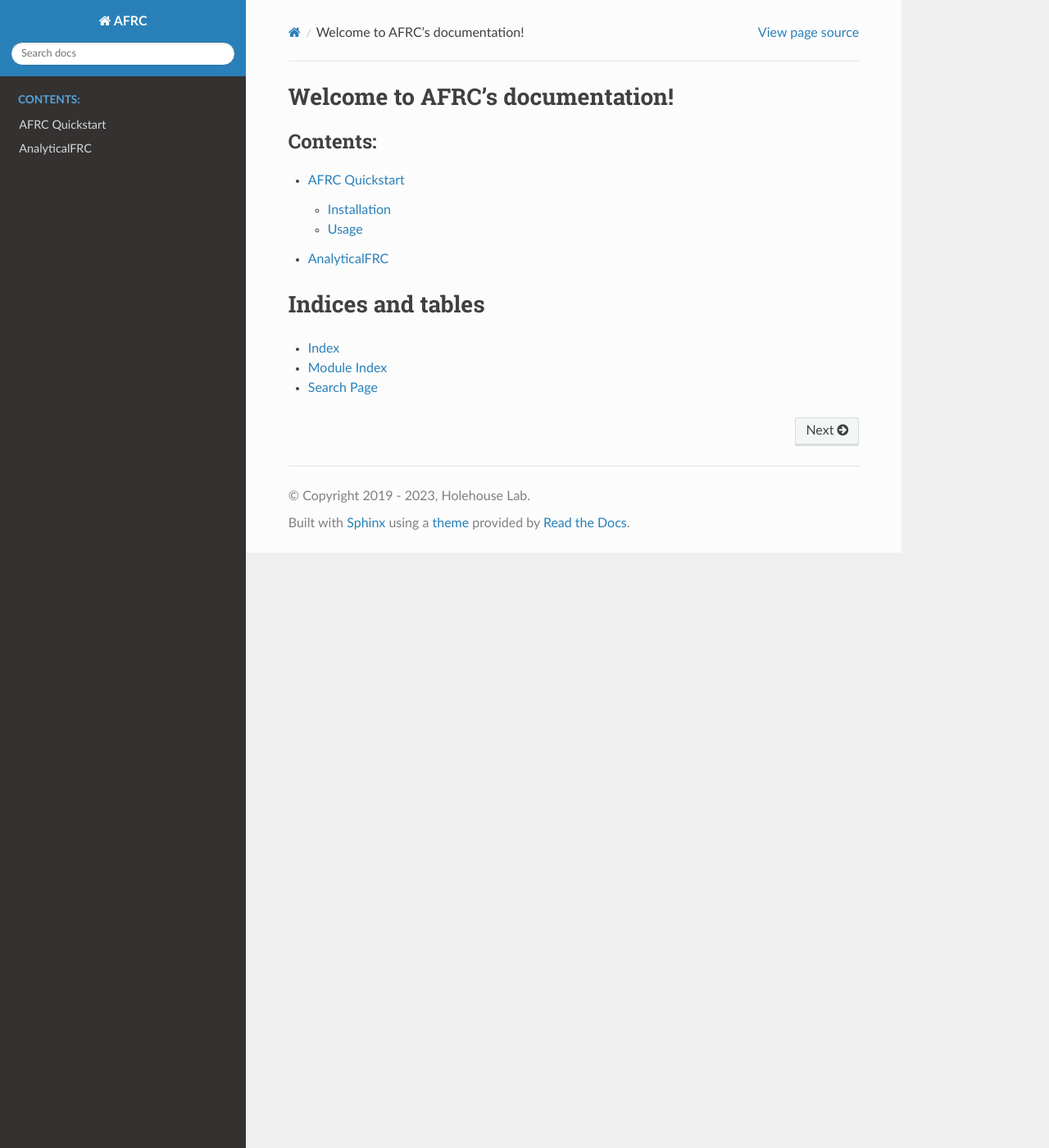
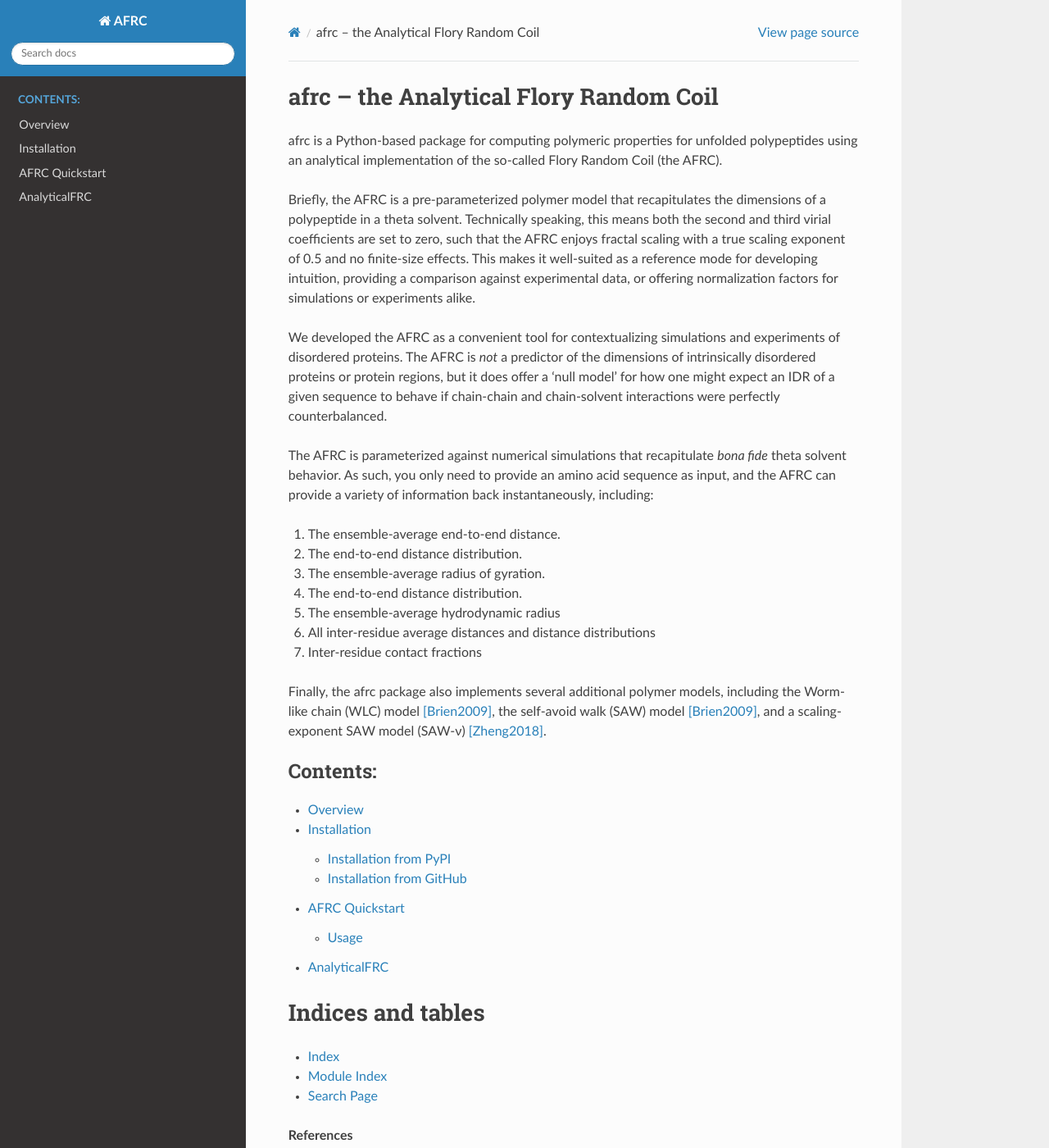
Before and after one commit to idptools/afrc, a Sphinx documentation site: the page built from docs/index.rst, in a window 1280 px wide and 1400 px high. Shown: the whole window at 82% size. Built offline with Sphinx 7.4.7 and the Read the Docs theme 2.0.0, drawn with Linux system fonts in a browser that asks for light colours; some of the changed text lies outside the part shown.

Commit message:
Major overhaul and update of docs

```diff
--- a/docs/index.rst
+++ b/docs/index.rst
@@ -3,14 +3,35 @@
    You can adapt this file completely to your liking, but it should at least
    contain the root `toctree` directive.
 
-Welcome to AFRC's documentation!
+afrc – the Analytical Flory Random Coil
 =========================================================
+afrc is a Python-based package for computing polymeric properties for unfolded polypeptides using an analytical implementation of the so-called Flory Random Coil (the AFRC).
+
+Briefly, the AFRC is a pre-parameterized polymer model that recapitulates the dimensions of a polypeptide in a theta solvent. Technically speaking, this means both the second and third virial coefficients are set to zero, such that the AFRC enjoys fractal scaling with a true scaling exponent of 0.5 and no finite-size effects. This makes it well-suited as a reference mode for developing intuition, providing a comparison against experimental data, or offering normalization factors for simulations or experiments alike.
+
+We developed the AFRC as a convenient tool for contextualizing simulations and experiments of disordered proteins. The AFRC is *not* a predictor of the dimensions of intrinsically disordered proteins or protein regions, but it does offer a 'null model' for how one might expect an IDR of a given sequence to behave if chain-chain and chain-solvent interactions were perfectly counterbalanced.
+
+The AFRC is parameterized against numerical simulations that recapitulate *bona fide* theta solvent behavior. As such, you only need to provide an amino acid sequence as input, and the AFRC can provide a variety of information back instantaneously, including:
+
+1. The ensemble-average end-to-end distance.
+2. The end-to-end distance distribution.
+3. The ensemble-average radius of gyration.
+4. The end-to-end distance distribution.
+5. The ensemble-average hydrodynamic radius
+6. All inter-residue average distances and distance distributions
+7. Inter-residue contact fractions
+
+
+Finally, the afrc package also implements several additional polymer models, including the Worm-like chain (WLC) model [Brien2009]_, the self-avoid walk (SAW) model [Brien2009]_, and a scaling-exponent SAW model (SAW-ν) [Zheng2018]_.
+
 
 .. toctree::
    :maxdepth: 3
    :caption: Contents:
 
-   usage/quickstart
+   overview
+   installation
+   quickstart
    modules/afrc
 
 
@@ -21,3 +42,7 @@ Indices and tables
 * :ref:`genindex`
 * :ref:`modindex`
 * :ref:`search`
+
+.. rubric:: References
+.. [Brien2009] O’Brien, E. P., Morrison, G., Brooks, B. R., & Thirumalai, D. (2009). How accurate are polymer models in the analysis of Forster resonance energy transfer experiments on proteins? The Journal of Chemical Physics, 130(12), 124903.
+.. [Zheng2018] Zheng, W., Zerze, G. H., Borgia, A., Mittal, J., Schuler, B., & Best, R. B. (2018). Inferring properties of disordered chains from FRET transfer efficiencies. The Journal of Chemical Physics, 148(12), 123329.
```
Also changed, not shown: docs/installation.rst (added, +16 -0 lines), docs/overview.rst (added, +25 -0 lines), docs/quickstart.rst (added, +33 -0 lines), docs/usage/quickstart.rst (deleted, +0 -43 lines).
